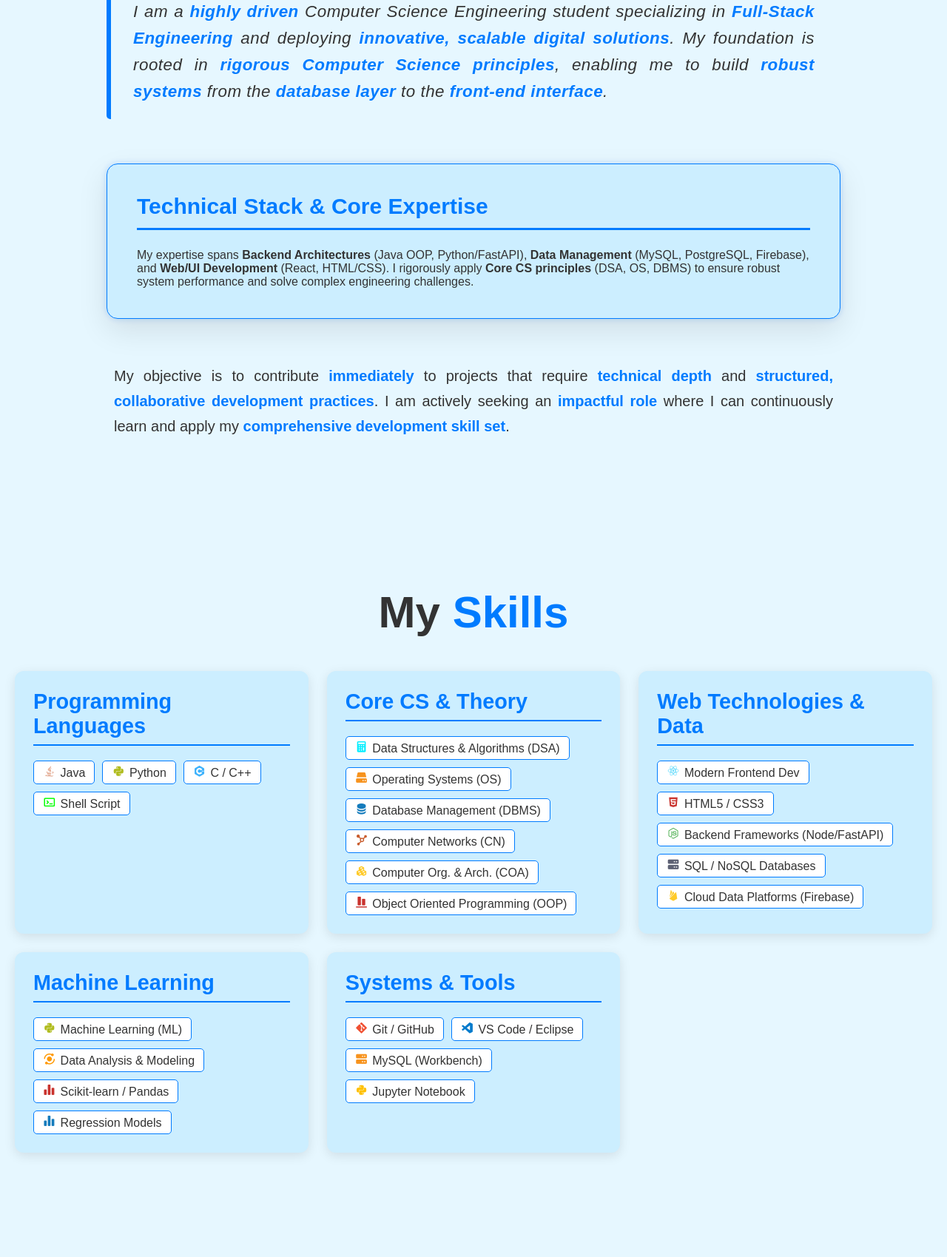
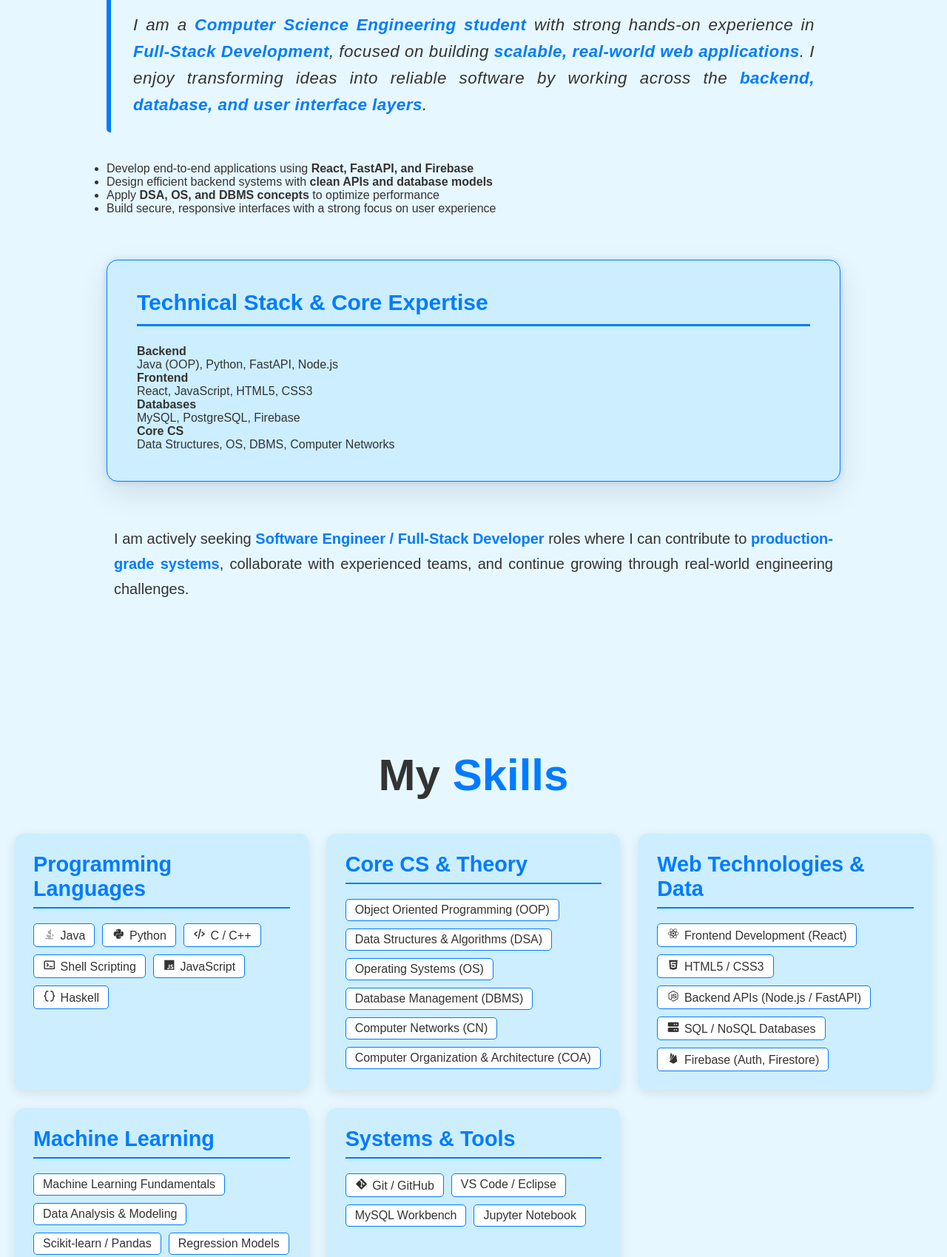
Before and after one commit to rvsr26/Portfolio-, a plain HTML site: page index.html in a window 1280 px wide. Shown: the part 1101-2800 px from the top of the page at 74% size. Drawn offline with nearby package versions, Linux system fonts and the light colour scheme.

Commit message:
Update index.html

```diff
--- a/index.html
+++ b/index.html
@@ -5,10 +5,14 @@
         <meta http-equiv="X-UA-Compatible" content="IE=edge">
         <meta name="viewport" content="width=device-width, initial-scale=1.0">
         <title>Vishnu Sathwick | Portfolio</title>
+        <meta name="description" content="Vishnu Sathwick – Full-Stack Developer portfolio with React, Java, FastAPI, Firebase projects">
+        <meta name="author" content="Vishnu Sathwick">
         <link rel="shortcut icon" type="image/png" href="ic.png">
         <link rel="stylesheet" href='./files/style.css'>
         <link href='https://unpkg.com/boxicons@2.1.4/css/boxicons.min.css' rel='stylesheet'>
         <script src="https://unpkg.com/typed.js@2.0.16/dist/typed.umd.js"></script>
+        <script src="https://cdn.jsdelivr.net/npm/emailjs-com@3/dist/email.min.js"></script>
+
     </head>
 
     <body>
@@ -29,8 +33,11 @@
             <div class="home-content">
                 <h3>Hello, It's Me</h3>
                 <h1>Vishnu Sathwick</h1>
-                <h4 style="--i:6">I'm a Cs student who is<br>
-                    passionate in <span class="text"></span></h4>
+                <h4>
+                    I am a <strong>Full-Stack Developer</strong> passionate about
+                    <span class="text"></span>
+                    </h4>
+
 
                 <div class="home-sci">
                     <a href="https://www.linkedin.com/in/vishnusathwick26/"style="--i:7" target="_blank"><i class='bx bxl-linkedin'></i></a>
@@ -52,84 +59,134 @@
                 <div class="about-text">
                     <h2>About <span>Me</span></h2>
 
-                    <p class="intro-paragraph">
-                        I am a <strong>highly driven</strong> Computer Science Engineering student specializing in <strong>Full-Stack Engineering</strong> and deploying <strong>innovative, scalable digital solutions</strong>. My foundation is rooted in <strong>rigorous Computer Science principles</strong>, enabling me to build <strong>robust systems</strong> from the <strong>database layer</strong> to the <strong>front-end interface</strong>.
+                    <!-- Role Tagline -->
+                    <p class="role-tagline">
+                        Full-Stack Developer | Computer Science Engineer
                     </p>
 
+                    <!-- Intro -->
+                    <p class="intro-paragraph">
+                        I am a <strong>Computer Science Engineering student</strong> with strong
+                        hands-on experience in <strong>Full-Stack Development</strong>, focused on
+                        building <strong>scalable, real-world web applications</strong>.
+                        I enjoy transforming ideas into reliable software by working across
+                        the <strong>backend, database, and user interface layers</strong>.
+                    </p>
+
+                    <!-- Highlights -->
+                    <div class="about-highlights">
+                        <ul>
+                            <li>Develop end-to-end applications using <strong>React, FastAPI, and Firebase</strong></li>
+                            <li>Design efficient backend systems with <strong>clean APIs and database models</strong></li>
+                            <li>Apply <strong>DSA, OS, and DBMS concepts</strong> to optimize performance</li>
+                            <li>Build secure, responsive interfaces with a strong focus on user experience</li>
+                        </ul>
+                    </div>
+
+                    <!-- Technical Focus -->
                     <div class="technical-focus">
                         <h3>Technical Stack & Core Expertise</h3>
-                        <p>
-                            My expertise spans <strong>Backend Architectures</strong> (Java OOP, Python/FastAPI), <strong>Data Management</strong> (MySQL, PostgreSQL, Firebase), and <strong>Web/UI Development</strong> (React, HTML/CSS). I rigorously apply <strong>Core CS principles</strong> (DSA, OS, DBMS) to ensure robust system performance and solve complex engineering challenges.
-                        </p>
+
+                        <div class="stack-grid">
+                            <div>
+                                <h4>Backend</h4>
+                                <p>Java (OOP), Python, FastAPI, Node.js</p>
+                            </div>
+                            <div>
+                                <h4>Frontend</h4>
+                                <p>React, JavaScript, HTML5, CSS3</p>
+                            </div>
+                            <div>
+                                <h4>Databases</h4>
+                                <p>MySQL, PostgreSQL, Firebase</p>
+                            </div>
+                            <div>
+                                <h4>Core CS</h4>
+                                <p>Data Structures, OS, DBMS, Computer Networks</p>
+                            </div>
+                        </div>
                     </div>
 
+                    <!-- Career Direction -->
                     <p class="conclusion-paragraph">
-                        My objective is to contribute <strong>immediately</strong> to projects that require <strong>technical depth</strong> and <strong>structured, collaborative development practices</strong>. I am actively seeking an <strong>impactful role</strong> where I can continuously learn and apply my <strong>comprehensive development skill set</strong>.
+                        I am actively seeking <strong>Software Engineer / Full-Stack Developer</strong>
+                        roles where I can contribute to <strong>production-grade systems</strong>,
+                        collaborate with experienced teams, and continue growing through
+                        real-world engineering challenges.
                     </p>
-
                 </div>
             </div>
         </section>
+
 
         <section id="Skills">
             <h1 class="subtitle">My <span>Skills</span></h1>
 
             <div class="sec">
+
+                <!-- Programming Languages -->
                 <div class="container1">
                     <h1 class="heading1">Programming Languages</h1>
                     <div class="skills-list">
-                        <div class="skill-item"><i class='bx bxl-java' style="color: #c95d2e;"></i><span>Java</span></div>
-                        <div class="skill-item"><i class='bx bxl-python' style="color: #b0bc1e;"></i><span>Python</span></div>
-                        <div class="skill-item"><i class='bx bxl-c-plus-plus' style="color: #3db2fc;"></i><span>C / C++</span></div>
-                        <div class="skill-item"><i class='bx bx-terminal' style="color: #00ff00;"></i><span>Shell Script</span></div>
+                        <div class="skill-item"><i class='bx bxl-java'></i><span>Java</span></div>
+                        <div class="skill-item"><i class='bx bxl-python'></i><span>Python</span></div>
+                        <div class="skill-item"><i class='bx bx-code-alt'></i><span>C / C++</span></div>
+                        <div class="skill-item"><i class='bx bx-terminal'></i><span>Shell Scripting</span></div>
+                        <div class="skill-item"><i class='bx bxl-javascript'></i><span>JavaScript</span></div>
+                        <div class="skill-item"><i class='bx bx-code-curly'></i><span>Haskell</span></div>
                     </div>
                 </div>
 
+                <!-- Core CS -->
                 <div class="container2">
                     <h1 class="heading1">Core CS & Theory</h1>
                     <div class="skills-list">
-                        <div class="skill-item"><i class='bx bxs-calculator' style="color: #0ef;"></i><span>Data Structures & Algorithms (DSA)</span></div>
-                        <div class="skill-item"><i class='bx bxs-hdd' style="color: #f7931e;"></i><span>Operating Systems (OS)</span></div>
-                        <div class="skill-item"><i class='bx bxs-data' style="color: #147bbc;"></i><span>Database Management (DBMS)</span></div>
-                        <div class="skill-item"><i class='bx bxs-network-chart' style="color: #c95d2e;"></i><span>Computer Networks (CN)</span></div>
-                        <div class="skill-item"><i class='bx bxs-component' style="color: #ffca28;"></i><span>Computer Org. & Arch. (COA)</span></div>
-                        <div class="skill-item"><i class='bx bxs-objects-vertical-bottom' style="color: #c9332e;"></i><span>Object Oriented Programming (OOP)</span></div>
+                        <div class="skill-item"><span>Object Oriented Programming (OOP)</span></div>
+                        <div class="skill-item"><span>Data Structures & Algorithms (DSA)</span></div>
+                        <div class="skill-item"><span>Operating Systems (OS)</span></div>
+                        <div class="skill-item"><span>Database Management (DBMS)</span></div>
+                        <div class="skill-item"><span>Computer Networks (CN)</span></div>
+                        <div class="skill-item"><span>Computer Organization & Architecture (COA)</span></div>
                     </div>
                 </div>
 
+                <!-- Web Technologies -->
                 <div class="container3">
                     <h1 class="heading1">Web Technologies & Data</h1>
-                    <div class="professional-list">
-                        <div class="skill-item"><i class='bx bxl-react' style="color: #61DAFB;"></i><span>Modern Frontend Dev</span></div>
-                        <div class="skill-item"><i class='bx bxl-html5' style="color: #c9332e;"></i><span>HTML5 / CSS3</span></div>
-                        <div class="skill-item"><i class='bx bxl-nodejs' style="color: #4CAF50;"></i><span>Backend Frameworks (Node/FastAPI)</span></div>
-                        <div class="skill-item"><i class='bx bxs-server' style="color: #5d6174;"></i><span>SQL / NoSQL Databases</span></div>
-                        <div class="skill-item"><i class='bx bxl-firebase' style="color: #ffca28;"></i><span>Cloud Data Platforms (Firebase)</span></div>
+                    <div class="skills-list">
+                        <div class="skill-item"><i class='bx bxl-react'></i><span>Frontend Development (React)</span></div>
+                        <div class="skill-item"><i class='bx bxl-html5'></i><span>HTML5 / CSS3</span></div>
+                        <div class="skill-item"><i class='bx bxl-nodejs'></i><span>Backend APIs (Node.js / FastAPI)</span></div>
+                        <div class="skill-item"><i class='bx bxs-server'></i><span>SQL / NoSQL Databases</span></div>
+                        <div class="skill-item"><i class='bx bxl-firebase'></i><span>Firebase (Auth, Firestore)</span></div>
                     </div>
                 </div>
 
+                <!-- Machine Learning -->
                 <div class="container4">
                     <h1 class="heading1">Machine Learning</h1>
-                    <div class="professional-list">
-                        <div class="skill-item"><i class='bx bxl-python' style="color: #b0bc1e;"></i><span>Machine Learning (ML)</span></div>
-                        <div class="skill-item"><i class='bx bxs-analyse' style="color: #FF9800;"></i><span>Data Analysis & Modeling</span></div>
-                        <div class="skill-item"><i class='bx bxs-bar-chart-alt-2' style="color: #c9332e;"></i><span>Scikit-learn / Pandas</span></div>
-                        <div class="skill-item"><i class='bx bxs-bar-chart-alt-2' style="color: #147bbc;"></i><span>Regression Models</span></div>
+                    <div class="skills-list">
+                        <div class="skill-item"><span>Machine Learning Fundamentals</span></div>
+                        <div class="skill-item"><span>Data Analysis & Modeling</span></div>
+                        <div class="skill-item"><span>Scikit-learn / Pandas</span></div>
+                        <div class="skill-item"><span>Regression Models</span></div>
                     </div>
                 </div>
 
+                <!-- Systems & Tools -->
                 <div class="container5">
                     <h1 class="heading1">Systems & Tools</h1>
-                    <div class="professional-list">
-                        <div class="skill-item"><i class='bx bxl-git' style="color: #f05032;"></i><span>Git / GitHub</span></div>
-                        <div class="skill-item"><i class='bx bxl-visual-studio' style="color: #007ACC;"></i><span>VS Code / Eclipse</span></div>
-                        <div class="skill-item"><i class='bx bxs-server' style="color: #f7931e;"></i><span>MySQL (Workbench)</span></div>
-                        <div class="skill-item"><i class='bx bxl-python' style="color: #FFC000;"></i><span>Jupyter Notebook</span></div>
+                    <div class="skills-list">
+                        <div class="skill-item"><i class='bx bxl-git'></i><span>Git / GitHub</span></div>
+                        <div class="skill-item"><span>VS Code / Eclipse</span></div>
+                        <div class="skill-item"><span>MySQL Workbench</span></div>
+                        <div class="skill-item"><span>Jupyter Notebook</span></div>
                     </div>
                 </div>
 
             </div>
         </section>
+
 
         <section id="Projects">
             <div id="portfolio" class="services">
```
Lines whose indentation alone changed are shown as unchanged.
